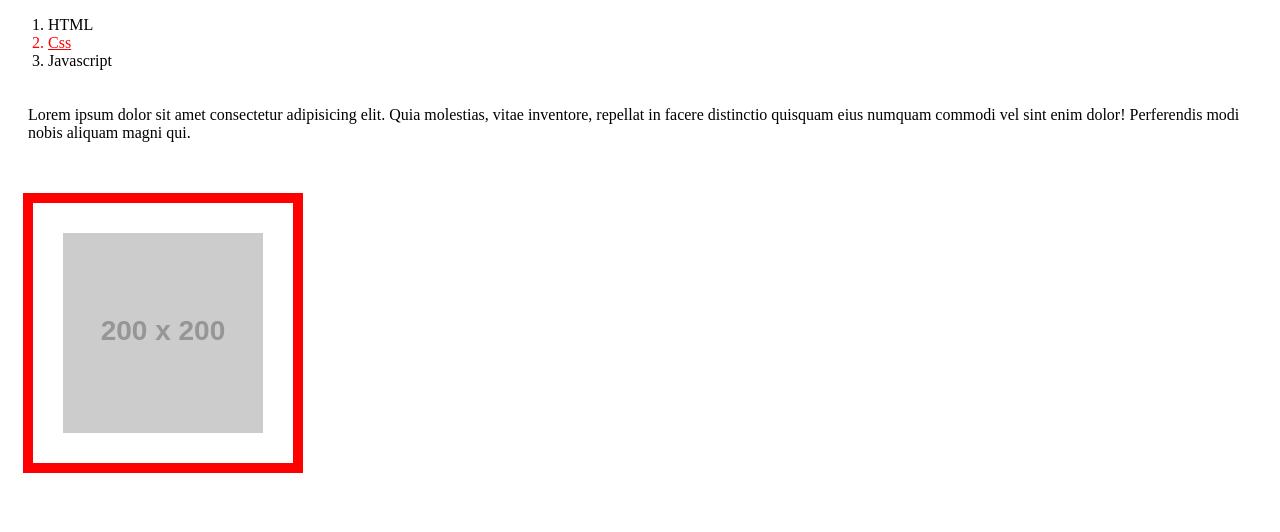
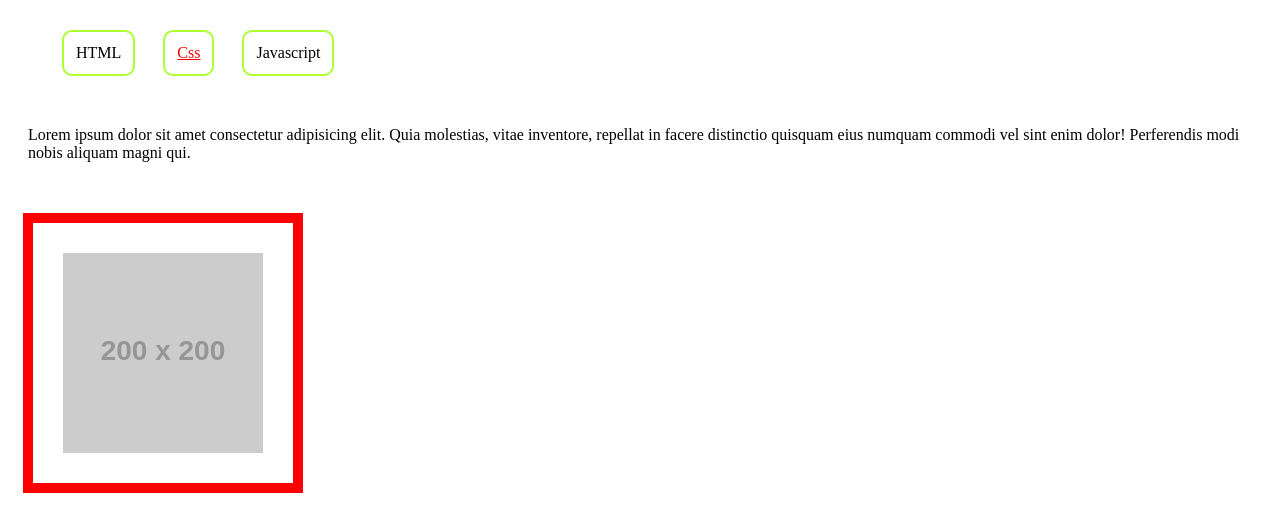
Before and after one commit to SimranRout87/NextgenDevHouse, a plain HTML site: page 01_html/CreatingCss.html in a window 1280 px wide. Drawn offline with Linux system fonts and the light colour scheme; placeholder pictures from the web are drawn by us.

Commit message:
adding:display flex and other css

```diff
--- a/01_html/CreatingCss.html
+++ b/01_html/CreatingCss.html
@@ -17,14 +17,27 @@
             border: 10px solid red;
             padding: 30px;
         }
+       nav ol{
+            display: flex;
+            justify-content: start;
+             list-style-type: none;
+        }
+        nav ol li{
+            padding: 12px;
+            border: 2px solid greenyellow;
+            border-radius: 10px;
+             margin: 14px;
+        }
     </style>
     </head>
-    <body>
+    <nav>
+
         <ol>
             <li>HTML</li>
             <li class="highlight">Css</li>
             <li>Javascript</li>
         </ol>
+    </nav>
         <div>
             <p>
                 Lorem ipsum dolor sit amet consectetur adipisicing elit.
```
